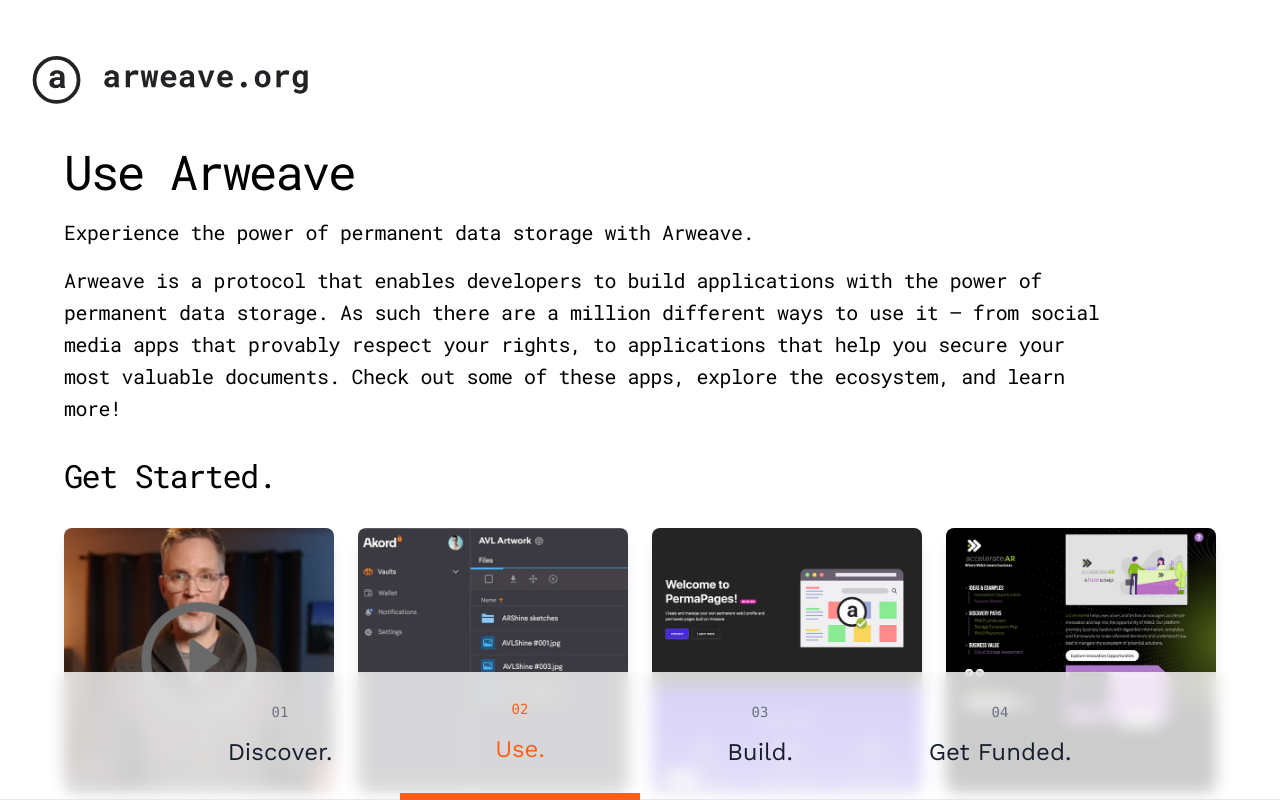
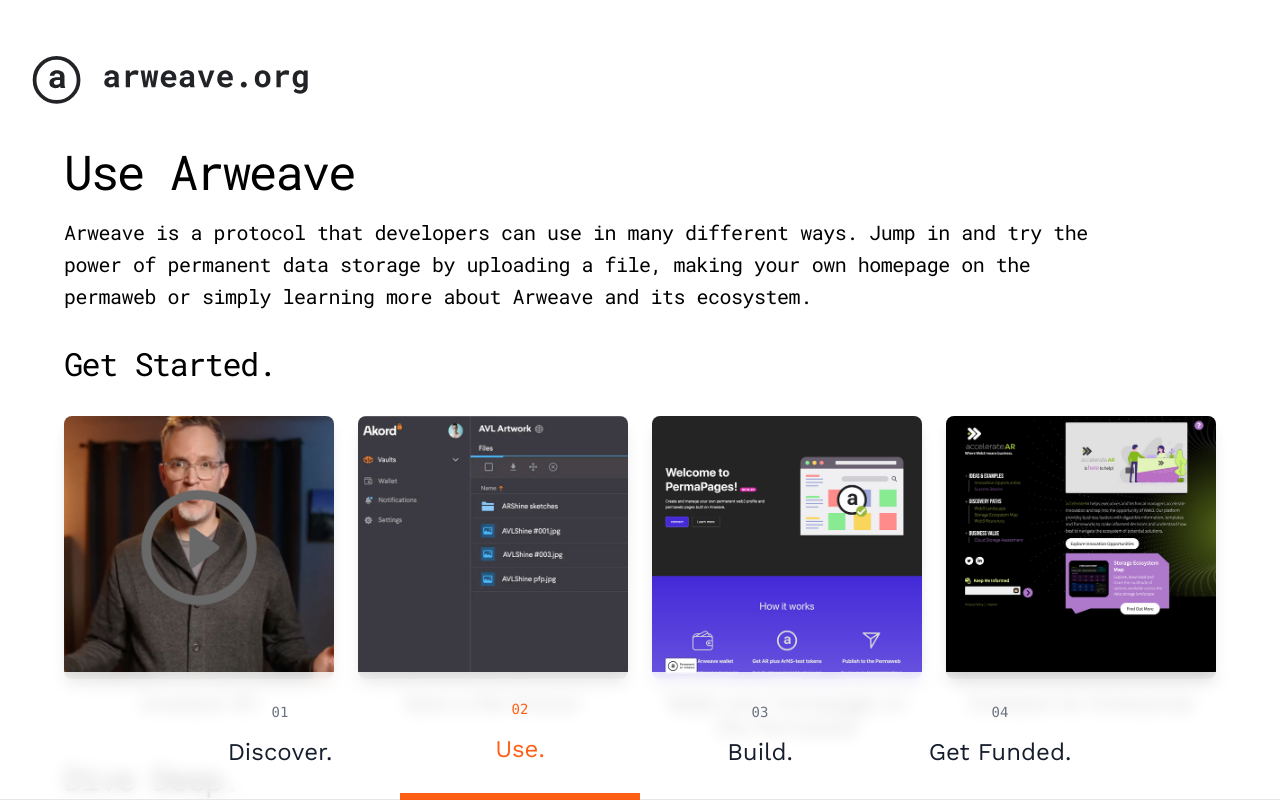
Before and after one commit to ArweaveTeam/arweave-org, a Next.js app: page /use in a window 1280 px wide. Shown: the top 800 px of the page. Built offline with nearby package versions, Linux system fonts and the light colour scheme.

Commit message:
updated text

```diff
--- a/src/pages/build.jsx
+++ b/src/pages/build.jsx
@@ -56,30 +56,6 @@ const resources = [
   ],
 ]
 
-// const resources = [
-//   {
-//     title: 'Upload data to Arweave',
-//     link: 'https://cookbook.arweave.dev/concepts/post-transactions.html',
-//     screenshot: screenCookbook,
-//   },
-//   {
-//     title: 'Build your first app',
-//     link: 'https://arwiki.arweave.dev/#/en/creating-a-dapp',
-//     screenshot: screenArwiki2,
-//   },
-//   {
-//     title: 'Learn more',
-//     link: 'https://arwiki.arweave.dev',
-//     screenshot: screenArwiki,
-//   },
-
-//   {
-//     title: 'Join the developer Discord',
-//     link: 'https://discord.gg/4Y4W3ZJ',
-//     screenshot: screenDiscord,
-//   },
-// ]
-
 export default function Use() {
   return (
     <>
@@ -91,15 +67,17 @@ export default function Use() {
             </h2>
             <div className="font-display text-xl tracking-tight">
               <p className="mt-4">
-                Arweave allows you to add permanent storage to your app simply –
-                or even make your apps themselves fully permanent and
-                decentralized.
+                Arweave lets you build quickly and simply with permanent
+                storage. You can store anything from files to fully
+                decentralized web applications.
               </p>
               <p className="mt-4">
-                The permaweb ecosystem, built by our community on top of
-                Arweave, offers everything from hosting of your UI, to
-                decentralized database querying, all the way to a decentralized
-                name service.
+                The permaweb ecosystem is a full stack for building
+                decentralized web applications on Arweave. It offers everything
+                from hosting of your web apps UI, to database querying, and
+                domain name services – all completely decentralized. This lets
+                you build web apps with the properties of blockchains:
+                permanent, provably neutral and transparent.
               </p>
             </div>
           </div>
--- a/src/pages/funding.jsx
+++ b/src/pages/funding.jsx
@@ -62,7 +62,7 @@ export default function Fund() {
             </h2>
             <div className="font-display text-xl tracking-tight">
               <p className="mt-4">
-                Arweave is a fully decentralized ecosystem. There are multiple
+                Arweave is a fully decentralized ecosystem. There are numerous
                 dedicated organizations – ranging from non-profits, to DAOs and
                 ventures studios – that back its development and help the
                 ecosystem grow. Many of these organizations have grant and
@@ -71,7 +71,7 @@ export default function Fund() {
               </p>
               <p className="mt-4">
                 Thinking of building a project on Arweave? Start building, reach
-                out and get funded!
+                out, get funded!
               </p>
             </div>
           </div>
--- a/src/pages/index.jsx
+++ b/src/pages/index.jsx
@@ -11,19 +11,19 @@ export default function Home() {
         </h1>
         <div className="mt-10 font-sans text-xl tracking-tight xl:space-y-10">
           <p>
-            The Arweave network is like Bitcoin, but for data: An entire web
-            inside a decentralized, provably neutral and open ledger.
+            The Arweave network is like Bitcoin, but for data: A permanent and
+            decentralized web inside an open ledger.
           </p>
           <p className="pt-4">
-            Not only does the Arweave network permanently store all of
-            humanity’s important digital artifacts, but it can even be used to
-            host fully decentralized and provably neutral web apps.
+            Permanent storage has many applications: from the preservation of
+            humanity's most important data, to the hosting of truly
+            decentralized and provably neutral web apps.
           </p>
           <p className="pt-4">
             The Arweave protocol is complete, mature and widely adopted. As
             such, its ecosystem is fully decentralized. This site is just the
             tip of the iceberg. It acts as a map that points you to places you
-            can use, learn about, and build on Arweave.
+            can learn about, use and build on Arweave.
           </p>
           <p className="pt-4">
             Dive in! The rabbit hole is deep, and the possibilities are endless.
--- a/src/pages/legal-policies.jsx
+++ b/src/pages/legal-policies.jsx
@@ -228,8 +228,9 @@ function hashCode(str) {
 function toHtml(item, subItem = 0) {
   return (
     <div
-    key={hashCode(item.title)}
-    className={clsx('my-6', subItem === 0 ? 'mb-16' : '')}>
+      key={hashCode(item.title)}
+      className={clsx('my-6', subItem === 0 ? 'mb-16' : '')}
+    >
       <h2
         className={clsx(
           'mb-4 font-bold',
--- a/src/pages/use.jsx
+++ b/src/pages/use.jsx
@@ -24,7 +24,7 @@ const resources = [
       screenshot: screenAkord,
     },
     {
-      title: 'Grab your homepage on the Permaweb',
+      title: 'Make your homepage on the Permaweb',
       link: 'https://permapages.app/',
       screenshot: screenPermapages,
     },
@@ -70,15 +70,10 @@ export default function Use() {
             </h2>
             <div className="mt-4 font-display text-xl tracking-tight">
               <p className="mt-4">
-                Experience the power of permanent data storage with Arweave.
-              </p>
-              <p className="mt-4">
-                Arweave is a protocol that enables developers to build
-                applications with the power of permanent data storage. As such
-                there are a million different ways to use it – from social media
-                apps that provably respect your rights, to applications that
-                help you secure your most valuable documents. Check out some of
-                these apps, explore the ecosystem, and learn more!
+                Arweave is a protocol that developers can use in many different
+                ways. Jump in and try the power of permanent data storage by
+                uploading a file, making your own homepage on the permaweb or
+                simply learning more about Arweave and its ecosystem.
               </p>
             </div>
           </div>
```
